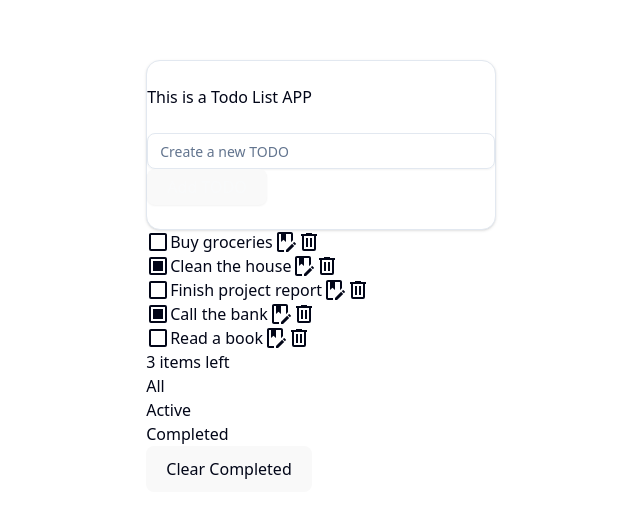
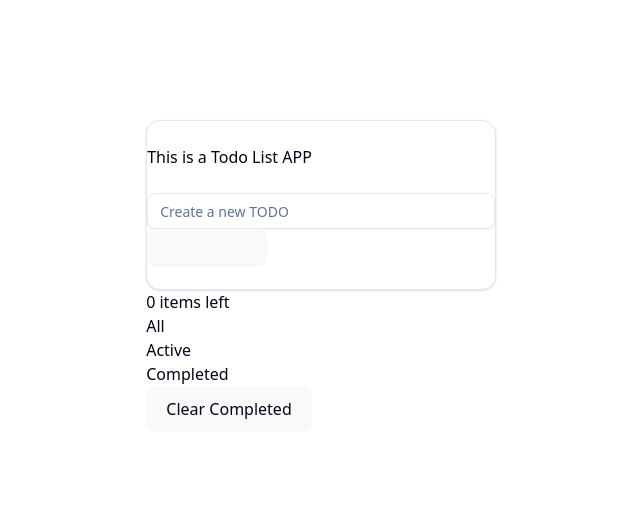
Before and after one commit to ernest03011/react-app, a React (Vite) app: page / in a window 1280 px wide. Shown: the part 124-642 px from the top of the page, without its empty margins (319-959 px from the left). Built offline with nearby package versions, Linux system fonts and the light colour scheme.

Commit message:
chore: implement the localStorage

```diff
--- a/src/App.jsx
+++ b/src/App.jsx
@@ -1,15 +1,25 @@
-import { useState } from "react";
+import { useState, useEffect } from "react";
 import { CreateTodo } from "./CreateTodo.jsx";
 import List from "./List.jsx";
 
 function App() {
-  const [todos, setTodos] = useState([
-    { name: "Buy groceries", complete: false, id: crypto.randomUUID() },
-    { name: "Clean the house", complete: true, id: crypto.randomUUID() },
-    { name: "Finish project report", complete: false, id: crypto.randomUUID() },
-    { name: "Call the bank", complete: true, id: crypto.randomUUID() },
-    { name: "Read a book", complete: false, id: crypto.randomUUID() },
-  ]);
+  // const [todos, setTodos] = useState([
+  //   { name: "Buy groceries", complete: false, id: crypto.randomUUID() },
+  //   { name: "Clean the house", complete: true, id: crypto.randomUUID() },
+  //   { name: "Finish project report", complete: false, id: crypto.randomUUID() },
+  //   { name: "Call the bank", complete: true, id: crypto.randomUUID() },
+  //   { name: "Read a book", complete: false, id: crypto.randomUUID() },
+  // ]);
+
+  const [todos, setTodos] = useState(() => {
+    const savedTodos = localStorage.getItem("todos");
+    const initialTodos = JSON.parse(savedTodos);
+    return initialTodos || [];
+  });
+
+  useEffect(() => {
+    localStorage.setItem("todos", JSON.stringify(todos));
+  }, [todos]);
 
   return (
     <>
--- a/src/List.jsx
+++ b/src/List.jsx
@@ -5,7 +5,7 @@ import TodoMenuBar from "./TodoMenuBar";
 function List({ todos, setTodos }) {
   // all, active, completed
   const [filter, setFilter] = useState("all");
-  const filteredTodos = useMemo(() => filterTodos(filter), [filter]);
+  const filteredTodos = useMemo(() => filterTodos(filter), [filter, todos]);
 
   function filterTodos(filter) {
     let filteredTodos = todos.filter((todo) => {
```
